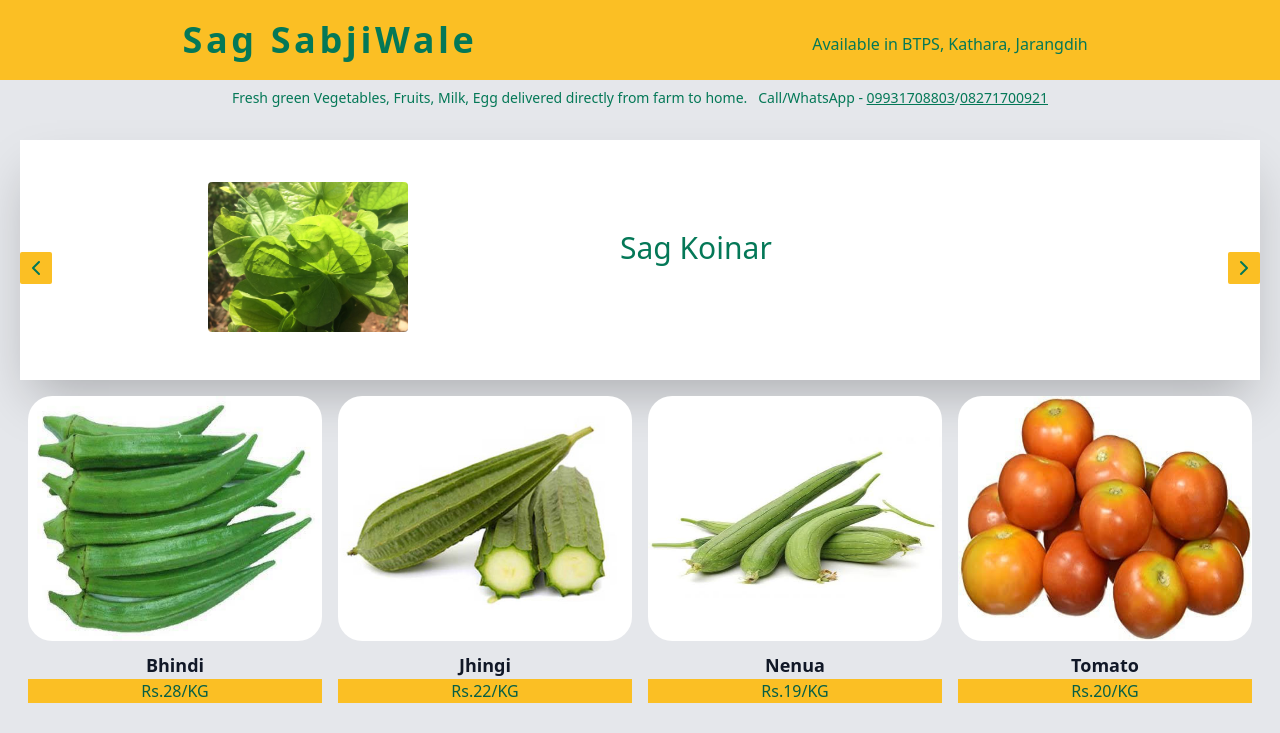
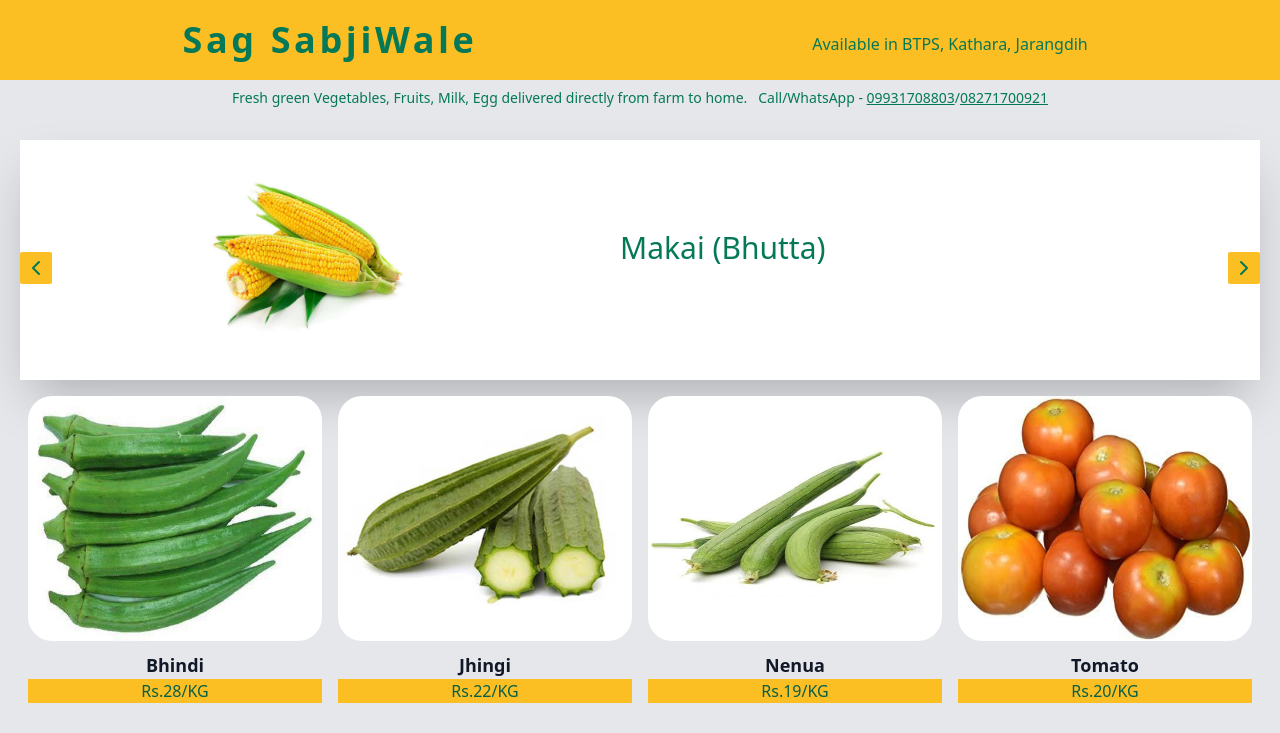
Before and after one commit to Veronika19/sagsabji, a Next.js app: page / in a window 1280 px wide. Shown: the top 733 px of the page. Built offline with nearby package versions, Linux system fonts and the light colour scheme; no server answers.

Commit message:
extra vegetables with slider bhutta

```diff
--- a/components/Slider/data.js
+++ b/components/Slider/data.js
@@ -15,8 +15,8 @@ const people = [
   },
   {
     id: 3,
-    image: '/slider/sag-koinar.jpeg',
-    name: 'sag koinar',
+    image: '/slider/makai-(bhutta).jpeg',
+    name: 'Makai (Bhutta)',
     title: '',
     quote: '',
   },
```
Also changed, not shown: public/slider/makai-(bhutta).jpeg (added).
